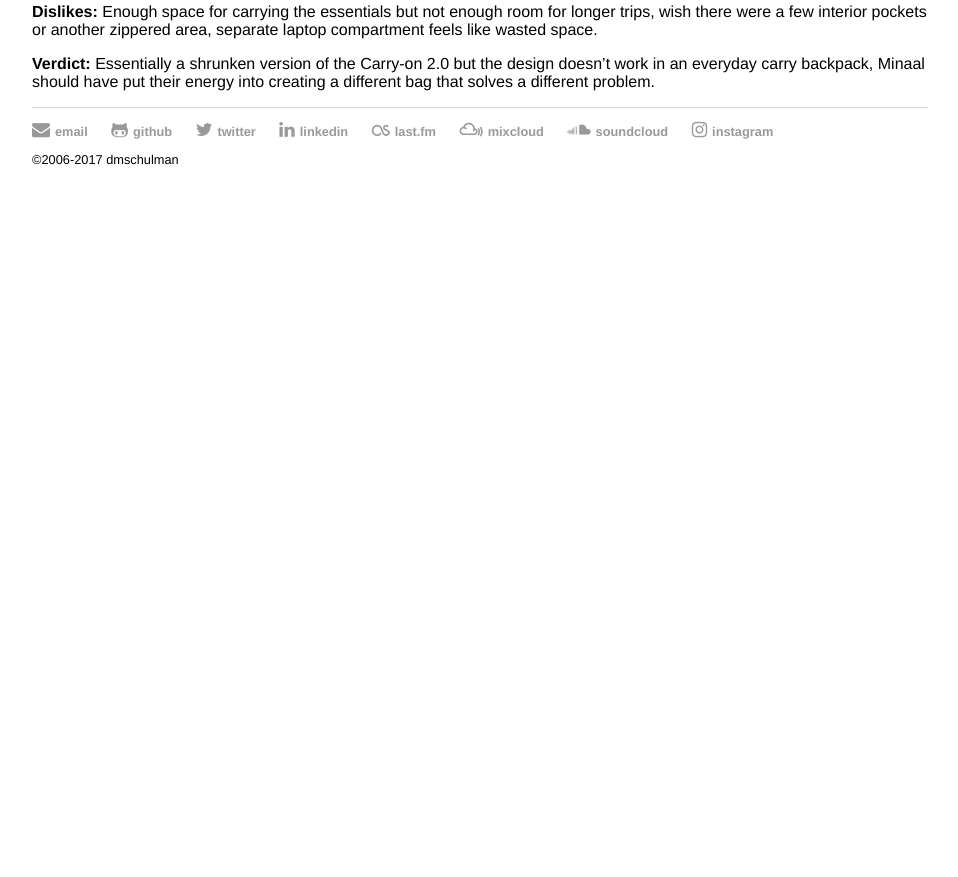
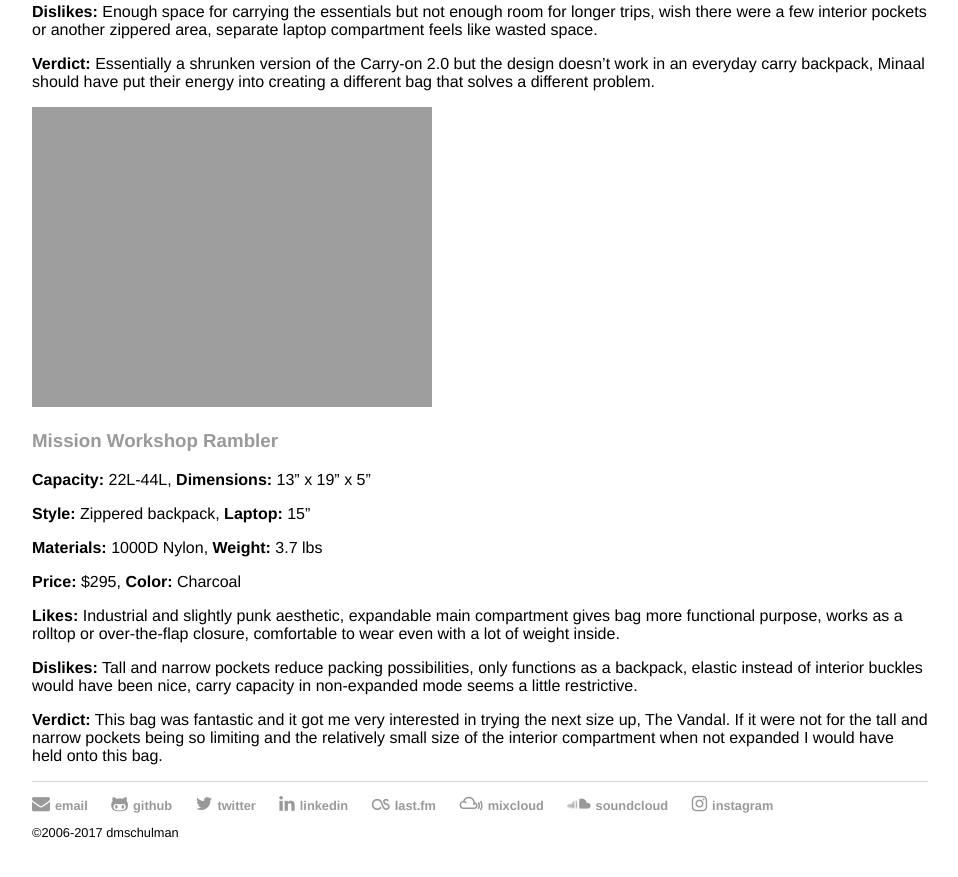
Before and after one commit to dmschulman/dmschulman.github.io, a Jekyll site: the page built from _posts/2017-10-10-Backpack-Quest-II-Pack-Harder.md, in a window 1280 px wide and 900 px high, scrolled down 3736 px. Shown: the top 877 px of the window, without its empty margins (160-1118 px from the left). Built offline with Jekyll 4.4.1, drawn with Linux system fonts in a browser that asks for light colours; before the commit the page ends 3963 px from its top, so only the background shows below that.

Commit message:
Update/Create 2017-10-10-Backpack-Quest-II-Pack-Harder.md

```diff
--- a/_posts/2017-10-10-Backpack-Quest-II-Pack-Harder.md
+++ b/_posts/2017-10-10-Backpack-Quest-II-Pack-Harder.md
@@ -90,3 +90,21 @@
 **Dislikes:** Enough space for carrying the essentials but not enough room for longer trips, wish there were a few interior pockets or another zippered area, separate laptop compartment feels like wasted space.
 
 **Verdict:** Essentially a shrunken version of the Carry-on 2.0 but the design doesn't work in an everyday carry backpack, Minaal should have put their energy into creating a different bag that solves a different problem.
+
+![image alt text]({{ site.url }}/public/MRHfat1smEfVgAxhVQfeQ_img_3.png)
+
+### [Mission Workshop Rambler](https://missionworkshop.com/products/the-rambler)
+
+**Capacity:** 22L-44L, **Dimensions:** 13" x 19" x 5"
+
+**Style:** Zippered backpack, **Laptop:** 15"
+
+**Materials:** 1000D Nylon, **Weight:** 3.7 lbs
+
+**Price:** $295, **Color:** Charcoal
+
+**Likes:** Industrial and slightly punk aesthetic, expandable main compartment gives bag more functional purpose, works as a rolltop or over-the-flap closure, comfortable to wear even with a lot of weight inside.
+
+**Dislikes:** Tall and narrow pockets reduce packing possibilities, only functions as a backpack, elastic instead of interior buckles would have been nice, carry capacity in non-expanded mode seems a little restrictive.
+
+**Verdict:** This bag was fantastic and it got me very interested in trying the next size up, The Vandal. If it were not for the tall and narrow pockets being so limiting and the relatively small size of the interior compartment when not expanded I would have held onto this bag.
```
